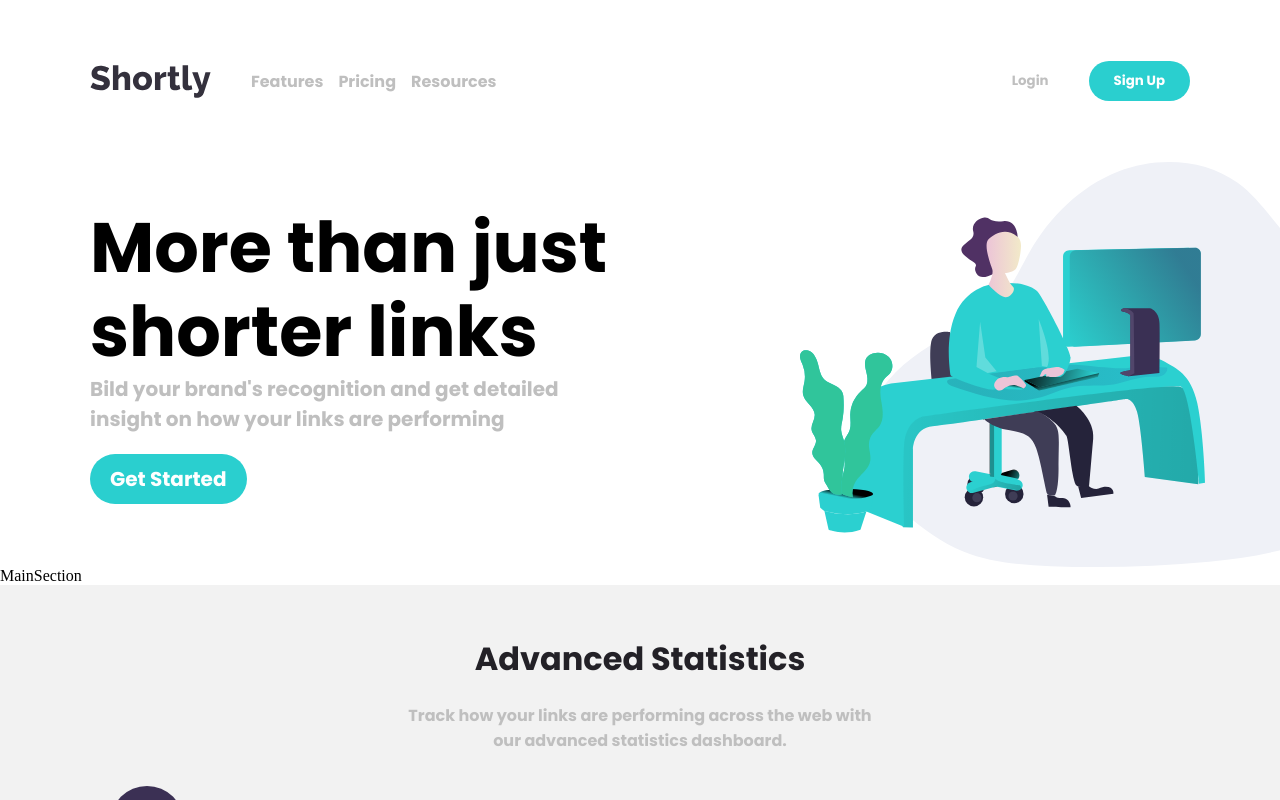
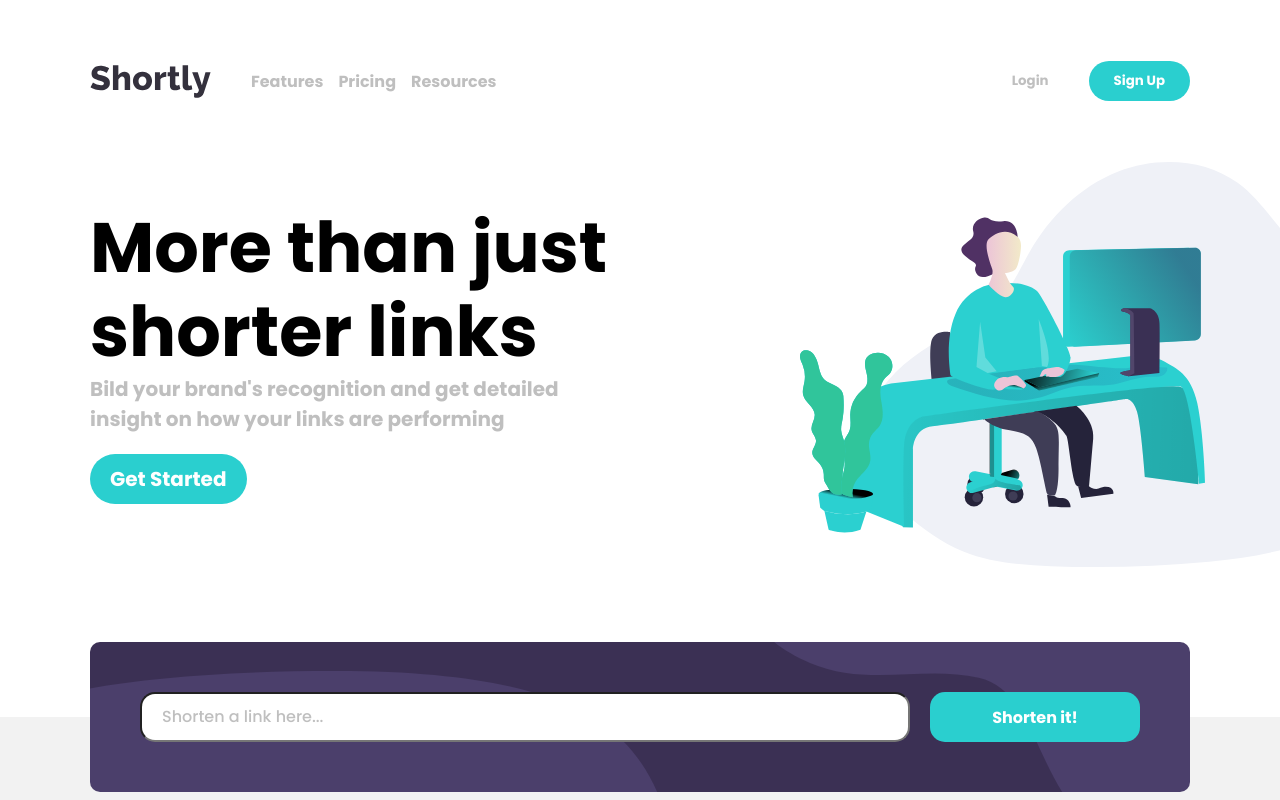
Before and after one commit to Kiril-Pavlov/url-shortening-app, a React (Create React App) app: page / in a window 1280 px wide. Shown: the top 800 px of the page. Built offline with nearby package versions, Linux system fonts and the light colour scheme.

Commit message:
created JSX and styles for inactive main section

```diff
--- a/src/components/MainSection/MainSection.jsx
+++ b/src/components/MainSection/MainSection.jsx
@@ -4,7 +4,12 @@ import styles from "./MainSection.module.css"
 
 const MainSection = () => {
   return (
-    <div>MainSection</div>
+    <main className={styles.mainSectionOuterContainer}>
+      <div className={styles.mainSectionContainer}>
+        <input type="text" className={styles.mainSectionInput} placeholder="Shorten a link here..."/>
+        <button className={styles.mainSectionBtn}>Shorten it!</button>
+      </div>
+    </main>
   )
 }
 
--- a/src/components/MainSection/MainSection.module.css
+++ b/src/components/MainSection/MainSection.module.css
@@ -0,0 +1,44 @@
+.mainSectionOuterContainer{
+    margin-top: 150px;
+    background-color: var(--light-gray);
+}
+
+.mainSectionContainer{
+    background-color: var(--dark-violet);
+    background-image: url("../../assets/bg-shorten-desktop.svg");
+    max-width: 1100px;
+    margin: auto;
+    height: 150px;
+    border-radius: 10px;
+    padding: 50px;
+    position: relative;
+    top: -75px;
+    display: flex;
+    flex-direction: row;
+    gap: 20px;
+    justify-content: space-between;
+}
+
+.mainSectionInput{
+    width: 77%;
+    border-radius: 15px;
+    padding: 10px 20px;
+}
+
+.mainSectionInput::placeholder{
+    color: var(--gray);
+    font-family: var(--primary-font);
+    font-size: 16px;}
+
+.mainSectionBtn{
+    width: 21%;
+    font-family: var(--primary-font);
+    color: white;
+    font-weight: var(--font-weight-bold);
+    background-color: var(--cyan);
+    font-size: 16px;
+    padding: 10px 30px;
+    border: none;
+    outline: none;
+    border-radius: 15px;
+}
```
